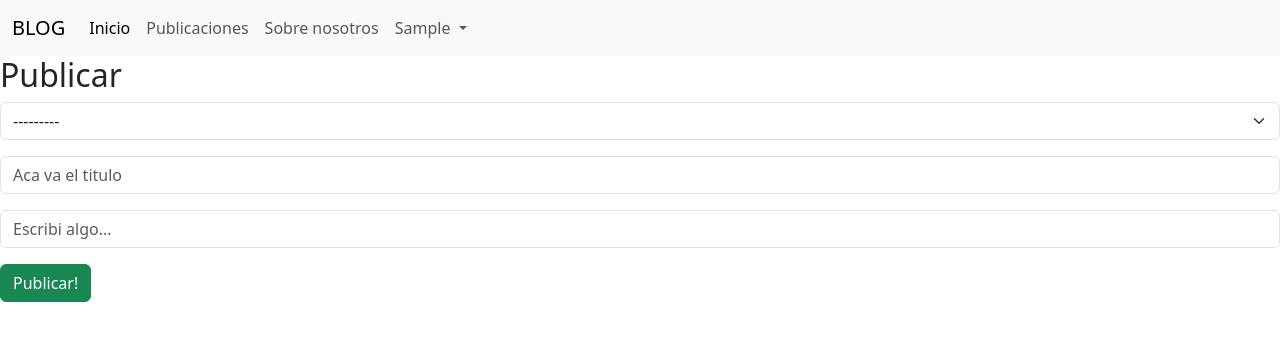
After one commit to tomimartinez28/aprendiendoDjango, a Django app: page /publicaciones/postear/ in a window 1280 px wide. The commit adds this page. Shown: the top 341 px of the page. Run offline with Django 4.2, Linux system fonts and the light colour scheme; a user stored in the database is signed in; tables that the repository leaves empty hold one stand-in row (values such as "Sample post").

Commit message:
crear publicaciones

```diff
--- a/src/blogProject/settings.py
+++ b/src/blogProject/settings.py
@@ -18,7 +18,7 @@ BASE_DIR = Path(__file__).resolve().parent.parent
 
 # VARIABLES DEL LOGIN
 
-LOGIN_URL = 'login/'
+LOGIN_URL = '/usuarios/login/'
 LOGIN_REDIRECT_URL = '../../publicaciones/publicaciones/'
 
 
--- a/src/publicaciones/admin.py
+++ b/src/publicaciones/admin.py
@@ -1,6 +1,7 @@
 from django.contrib import admin
-from .models import Publicaciones
+from .models import Publicaciones, Categoria
 
 
 # Register your models here.
 admin.site.register(Publicaciones)
+admin.site.register(Categoria)
--- /dev/null
+++ b/src/publicaciones/forms.py
@@ -0,0 +1,19 @@
+from django import forms
+from .models import Publicaciones
+
+
+class CrearPublicacionForm(forms.ModelForm):
+    class Meta:
+        model = Publicaciones
+        fields = ['categoria', 'titulo', 'post']
+        labels = {
+            'titulo': '',
+            'post' : '',
+            'categoria' : ''
+        }
+
+        widgets = {
+            'categoria' : forms.Select(attrs={'class' : 'form-select', 'placeholder' : 'Categoria'}),
+            'titulo' : forms.TextInput(attrs= {'placeholder' : 'Aca va el titulo', 'class' : 'form-control'}),
+            'post' : forms.TextInput(attrs= {'placeholder' : 'Escribi algo...', 'class' : 'form-control'} )
+        }
--- a/src/publicaciones/models.py
+++ b/src/publicaciones/models.py
@@ -2,10 +2,23 @@ from django.db import models
 
 # Create your models here.
 
+# Esta clase crea una tabla para guardar las categorias
+class Categoria(models.Model):
+    nombre = models.CharField(max_length=255)
+
+    def __str__(self):
+        return self.nombre
+
+
+
+
+
+# Clase crea una tabla para las publicaciones
 class Publicaciones(models.Model):
-    fecha = models.DateField()
+    fecha = models.DateField(auto_now_add = True)
     titulo = models.CharField(max_length = 255)
     post = models.TextField()
+    categoria = models.ForeignKey(Categoria, on_delete=models.SET_NULL, related_name='posteos', null= True)
 
     def __str__(self):
         return self.titulo
--- a/src/publicaciones/urls.py
+++ b/src/publicaciones/urls.py
@@ -6,4 +6,5 @@ app_name = 'publicaciones'
 
 urlpatterns = [
     path('publicaciones/', views.VerPublicaciones.as_view(), name = 'publicaciones'),
+    path('postear/', views.Postear.as_view(), name='postear')
 ]
--- a/src/publicaciones/views.py
+++ b/src/publicaciones/views.py
@@ -1,8 +1,11 @@
 from typing import Any
-from django.db.models.query import QuerySet
 from django.shortcuts import render
 from publicaciones.models import Publicaciones
-from django.views.generic import ListView
+from django.views.generic import ListView, CreateView
+from .forms import CrearPublicacionForm
+from django.urls import reverse
+from django.contrib.auth.mixins import LoginRequiredMixin
+
 
 # Create your views here.
 
@@ -19,10 +22,20 @@ def publicacionesView(request):
 # View basada en clase que renderiza las publicaciones
 class VerPublicaciones(ListView):
     model = Publicaciones
-    template_name = 'publicaciones.html'
+    template_name = 'publicaciones/publicaciones.html'
     context_object_name = 'posteos'
 
 
     def get_queryset(self):
         consulta_anterior = super().get_queryset()
         return consulta_anterior.order_by('fecha')
+
+
+
+class Postear(LoginRequiredMixin, CreateView):
+    model = Publicaciones
+    template_name = 'publicaciones/postear.html'
+    form_class = CrearPublicacionForm
+
+    def get_success_url(self):
+        return reverse('publicaciones:publicaciones')
--- /dev/null
+++ b/src/templates/publicaciones/postear.html
@@ -0,0 +1,16 @@
+{% extends 'base.html' %}
+
+
+{% block contenido %}
+    <h2>Publicar</h2>
+
+    <form method="post">{% csrf_token %}
+
+        {{form.as_p}}
+
+        <button type="submit" class="btn btn-success">Publicar!</button>
+
+
+    </form>
+
+{% endblock contenido %}
```
Also changed, not shown: src/templates/publicaciones/publicaciones.html (renamed from src/templates/publicaciones.html, +10 -0 lines), src/templates/usuarios/registro.html (+7 -5 lines), src/publicaciones/migrations/0002_categoria_alter_publicaciones_fecha_and_more.py (added), src/usuarios/forms.py (line endings or trailing spaces).
